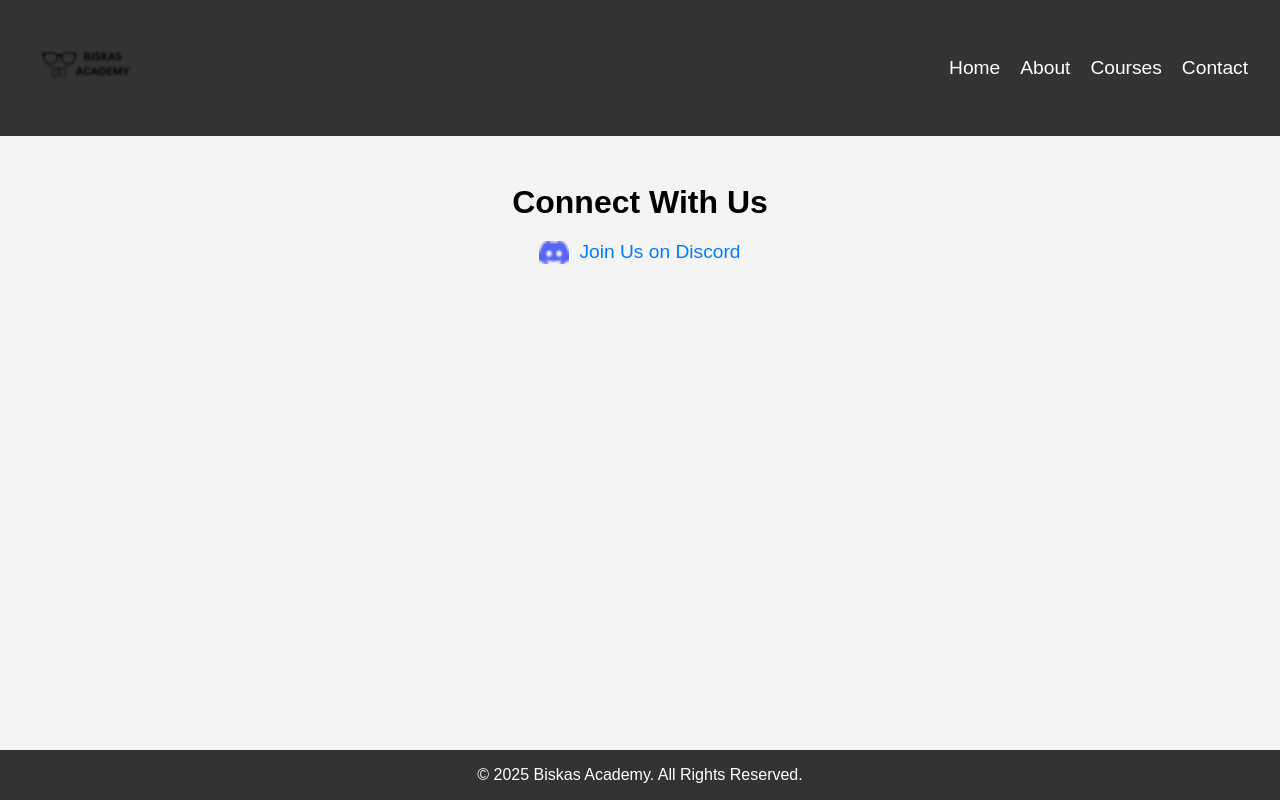
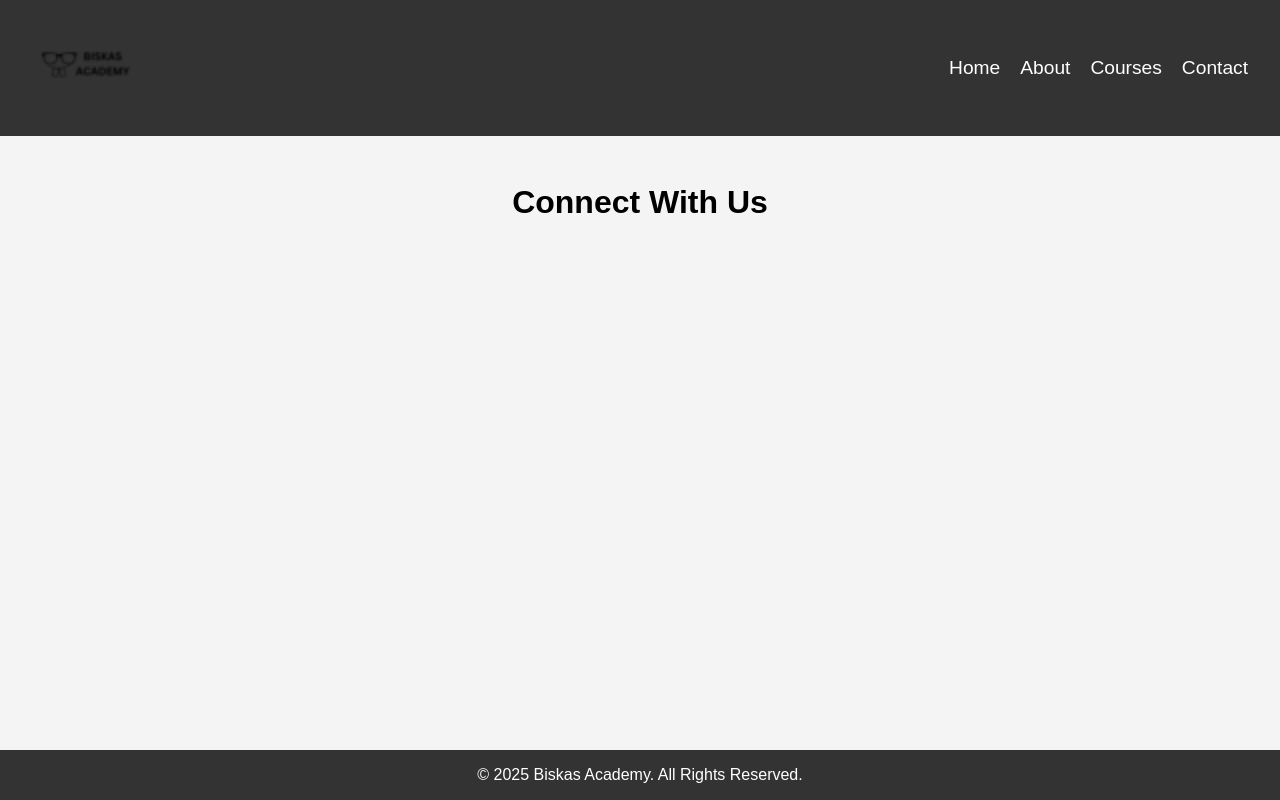
Before and after one commit to Biskas-Academy/biskas-academy.github.io, a plain HTML site: page contact.html in a window 1280 px wide. Drawn offline with Linux system fonts and the light colour scheme.

Commit message:
Update contact.html

```diff
--- a/contact.html
+++ b/contact.html
@@ -25,10 +25,7 @@
         <h2>Connect With Us</h2>
         <ul>
             <li>
-                <a href="https://discord.gg/mmWT3yz9KU" target="_blank">
-                    <img src="icons/discord-mark-blue.png" alt="Discord">
-                    Join Us on Discord
-                </a>
+
             </li>
             <!-- Add more social links as needed -->
         </ul>
```
